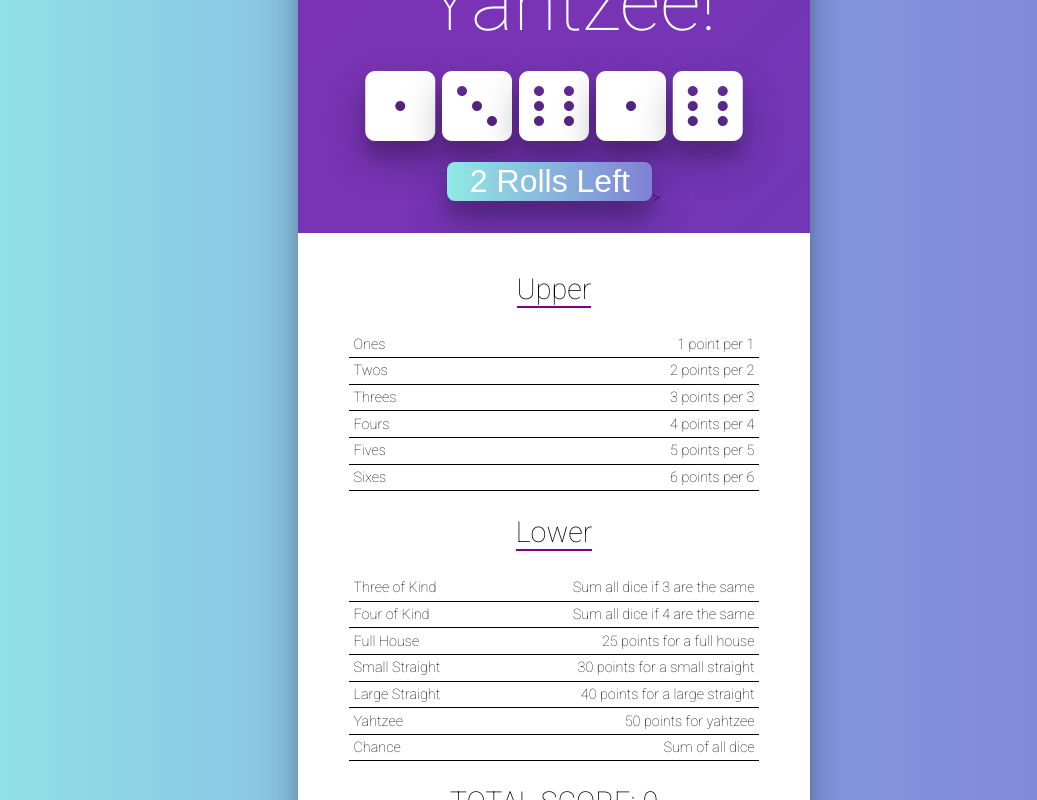
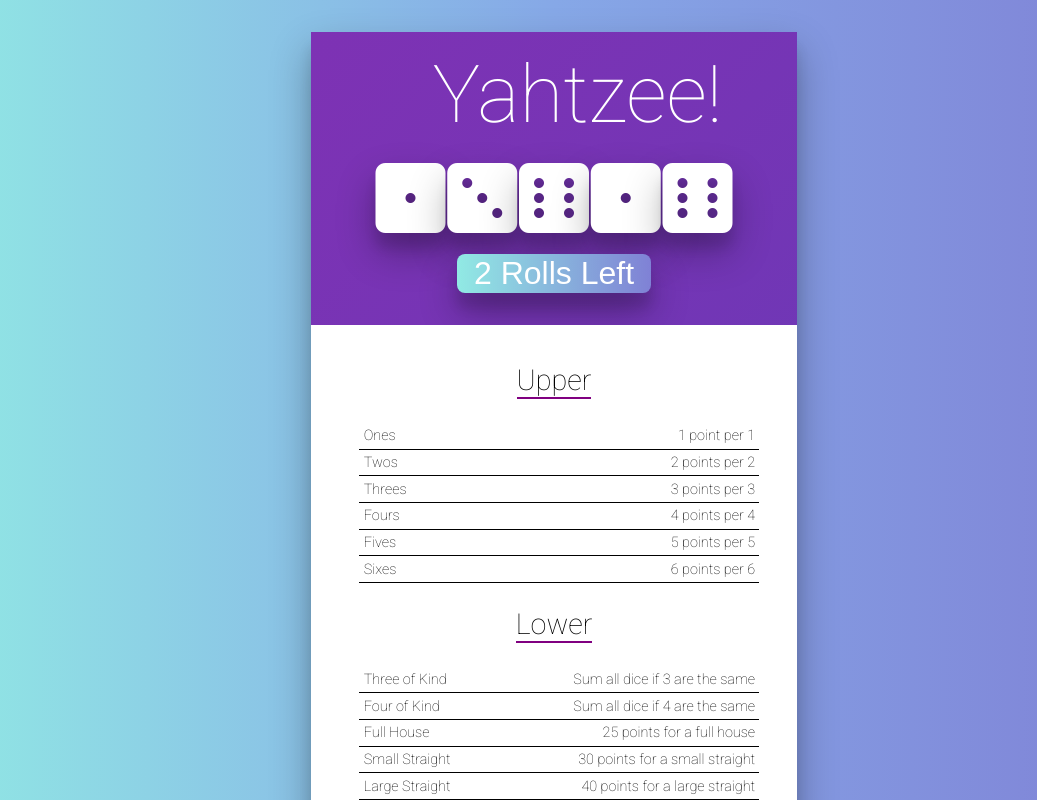
Before and after one commit to KaushikShivam/yahtzee, a React (Create React App) app: page / in a window 1280 px wide. Shown: the top 800 px of the page, without its empty margins (86-1123 px from the left). Built offline with nearby package versions, Linux system fonts and the light colour scheme.

Commit message:
Fix UI style issue to accomodate 13 inches

```diff
--- a/src/App.css
+++ b/src/App.css
@@ -3,7 +3,8 @@
   display: flex;
   justify-content: center;
   align-items: center;
-  height: 100vh;
+  /* height: 100vh; */
+  padding: 2rem;
 }
 
 .App-title {
--- a/src/Game.js
+++ b/src/Game.js
@@ -100,7 +100,6 @@ class Game extends Component {
 								onClick={this.animateRoll}>
 								{this.displayRollInfo()}
 							</button>
-							>
 						</div>
 					</section>
 				</header>
```
